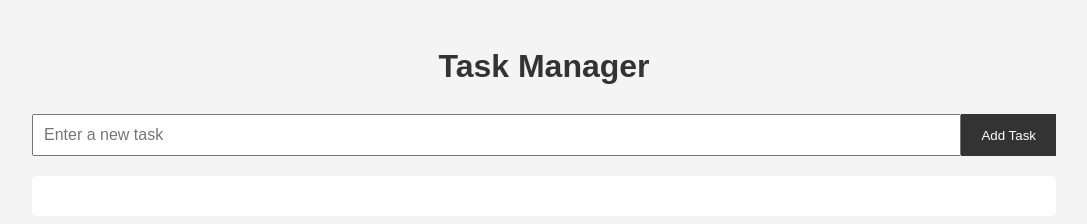
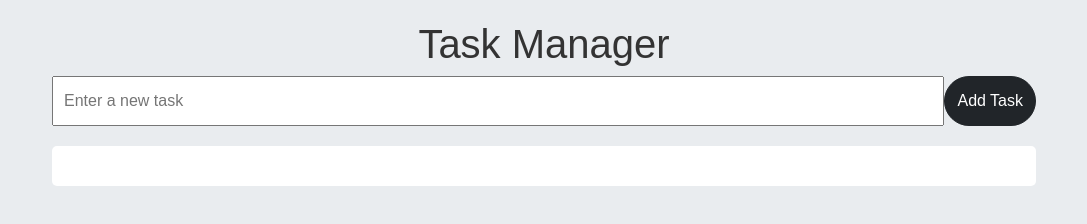
Before and after one commit to gonzalez-persevere/w1d1-task-manager, a website with bundled scripts: page index.html in a window 1280 px wide. Shown: the whole page, without its empty margins (96-1183 px from the left). Built offline with nearby package versions, Linux system fonts and the light colour scheme.

Commit message:
fixed bootstrap syntax error

```diff
--- a/index.html
+++ b/index.html
@@ -4,7 +4,7 @@
     <meta charset="UTF-8">
     <meta name="viewport" content="width=device-width, initial-scale=1.0">
     <title>Task Manager</title>
-    <link rel="stylesheet" href="<https://cdn.jsdelivr.net/npm/bootstrap@5.3.3/dist/css/bootstrap.min.css" rel="stylesheet" integrity="sha384-QWTKZyjpPEjISv5WaRU9OFeRpok6YctnYmDr5pNlyT2bRjXh0JMhjY6hW+ALEwIH" crossorigin="anonymous">
+    <link rel="stylesheet" href="https://cdn.jsdelivr.net/npm/bootstrap@5.3.3/dist/css/bootstrap.min.css" rel="stylesheet" integrity="sha384-QWTKZyjpPEjISv5WaRU9OFeRpok6YctnYmDr5pNlyT2bRjXh0JMhjY6hW+ALEwIH" crossorigin="anonymous">
     <link rel="stylesheet" href="styles.css">
 </head>
 <body class="bg-body-secondary">
```
